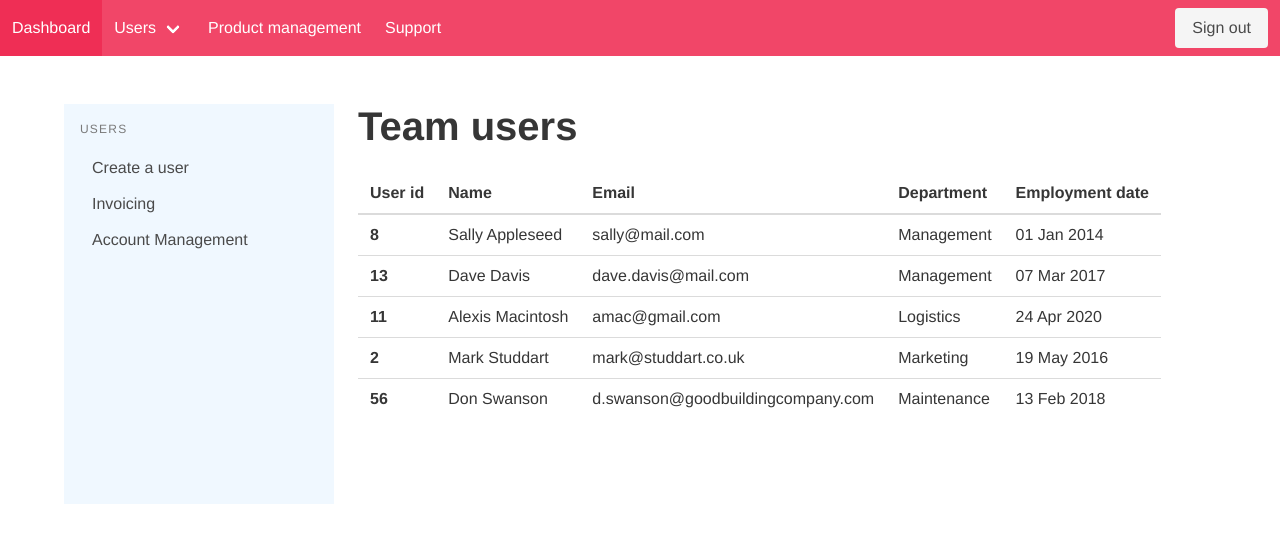
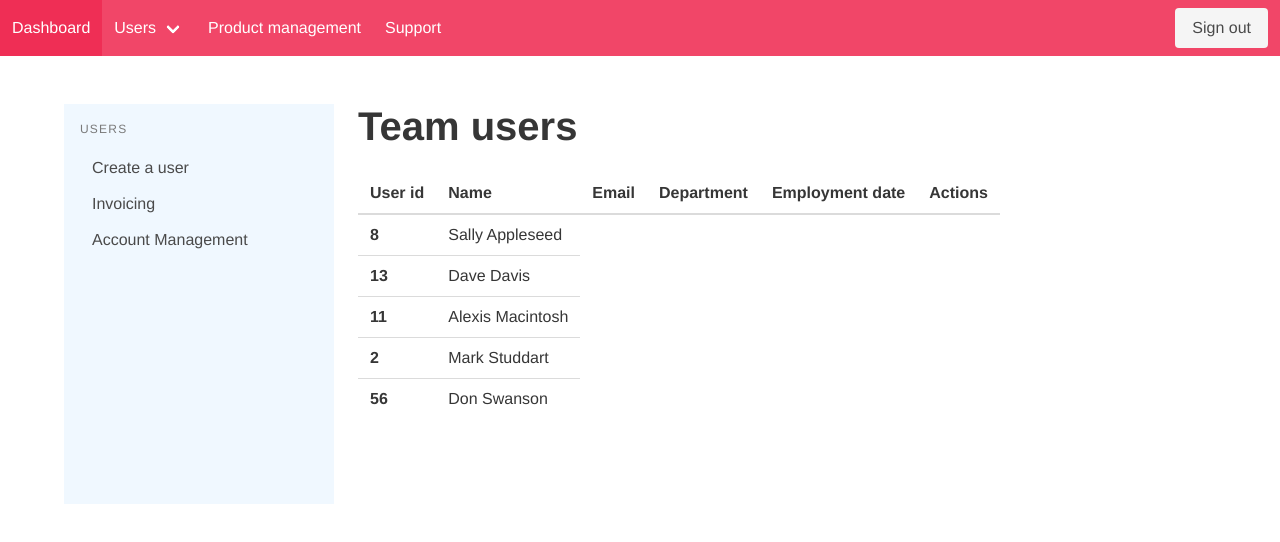
Before and after one commit to josephsegbefia/admindashboard, a React (Create React App) app: page /users in a window 1280 px wide. Shown: the top 542 px of the page. Built offline with nearby package versions, Linux system fonts and the light colour scheme.

Commit message:
Add dynamic user data

```diff
--- a/src/components/Users.jsx
+++ b/src/components/Users.jsx
@@ -1,4 +1,12 @@
 import React from 'react'
+import { Link } from 'react-router-dom';
+
+import users from '../data/users.json';
+
+const getEditTime = () => {
+  const now = new Date();
+  return `${now.getHours()}:${now.getMinutes()}:${now.getMilliseconds()}`;
+};
 
 const Users = () => {
   return (
@@ -12,44 +20,18 @@ const Users = () => {
                     <th>Email</th>
                     <th>Department</th>
                     <th>Employment date</th>
+                    <th>Actions</th>
                 </tr>
             </thead>
             <tbody>
-                <tr>
-                    <th>8</th>
-                    <td>Sally Appleseed</td>
-                    <td>sally@mail.com</td>
-                    <td>Management</td>
-                    <td>01 Jan 2014</td>
-                </tr>
-                <tr>
-                    <th>13</th>
-                    <td>Dave Davis</td>
-                    <td>dave.davis@mail.com</td>
-                    <td>Management</td>
-                    <td>07 Mar 2017</td>
-                </tr>
-                <tr>
-                    <th>11</th>
-                    <td>Alexis Macintosh</td>
-                    <td>amac@gmail.com</td>
-                    <td>Logistics</td>
-                    <td>24 Apr 2020</td>
-                </tr>
-                <tr>
-                    <th>2</th>
-                    <td>Mark Studdart</td>
-                    <td>mark@studdart.co.uk</td>
-                    <td>Marketing</td>
-                    <td>19 May 2016</td>
-                </tr>
-                <tr>
-                    <th>56</th>
-                    <td>Don Swanson</td>
-                    <td>d.swanson@goodbuildingcompany.com</td>
-                    <td>Maintenance</td>
-                    <td>13 Feb 2018</td>
-                </tr>
+              {
+                users.data.map(user => (
+                  <tr>
+                    <th>{user.id}</th>
+                    <td>{user.name}</td>
+                  </tr>
+                ))
+              }
             </tbody>
         </table>
     </div>
--- /dev/null
+++ b/src/data/users.json
@@ -0,0 +1,39 @@
+{
+  "data": [
+      {
+          "id": 8,
+          "name": "Sally Appleseed",
+          "email": "sally@mail.com",
+          "department": "Management",
+          "employment_date": "01 Jan 2014"
+      },
+      {
+          "id": 13,
+          "name": "Dave Davis",
+          "email": "dave.davis@mail.com",
+          "department": "Management",
+          "employment_date": "07 Mar 2017"
+      },
+      {
+          "id": 11,
+          "name": "Alexis Macintosh",
+          "email": "amac@gmail.com",
+          "department": "Logistics",
+          "employment_date": "24 Apr 2020"
+      },
+      {
+          "id": 2,
+          "name": "Mark Studdart",
+          "email": "mark@studdart.co.uk",
+          "department": "Marketing",
+          "employment_date": "19 May 2016"
+      },
+      {
+          "id": 56,
+          "name": "Don Swanson",
+          "email": "d.swanson@goodbuildingcompany.com",
+          "department": "Maintenance",
+          "employment_date": "13 Feb 2018"
+      }
+  ]
+}
```
